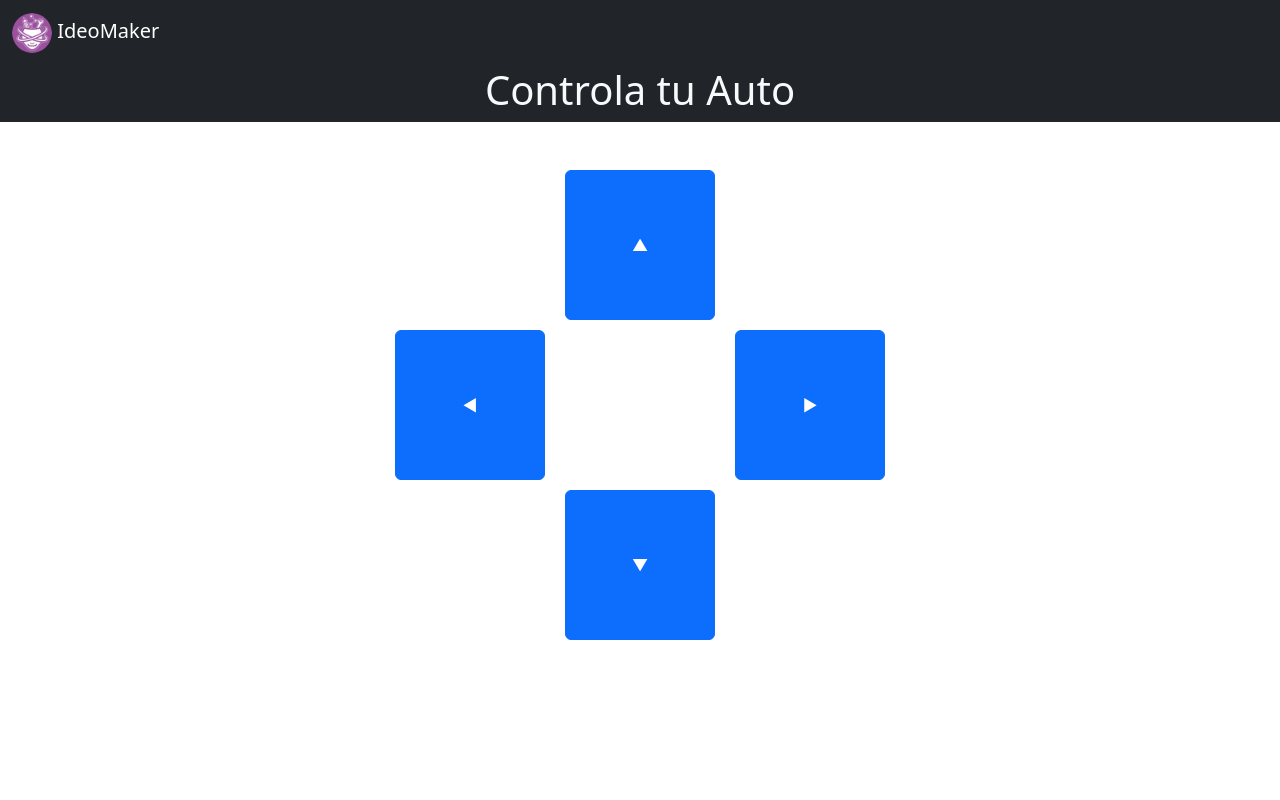
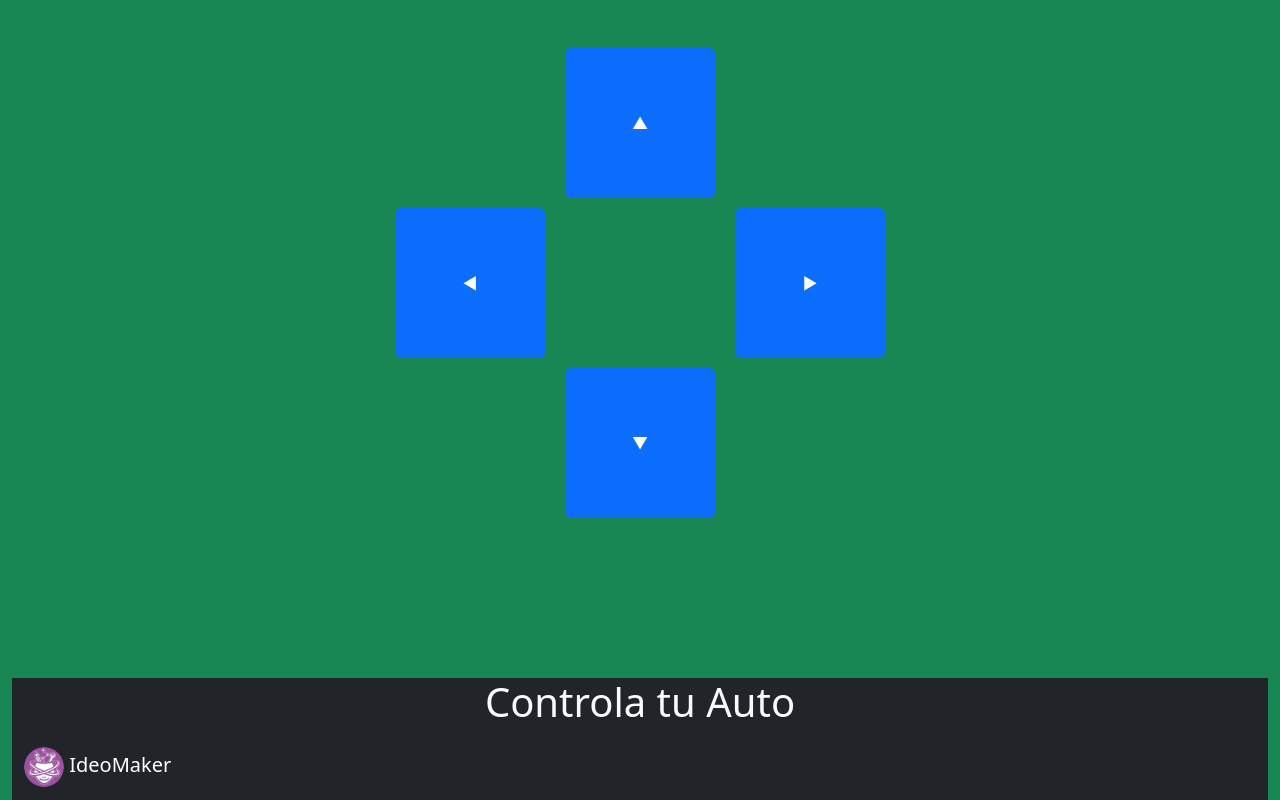
Before and after one commit to DrStone438/MK-Bot-Online, a website: page Servidor Externo ESP 8266/public/index.html in a window 1280 px wide. Drawn offline with nearby package versions, Linux system fonts and the light colour scheme.

Commit message:
Mejore la pagina para ponerlo en una esquina

```diff
--- a/Servidor Externo ESP 8266/public/index.html
+++ b/Servidor Externo ESP 8266/public/index.html
@@ -1,10 +1,13 @@
 <!DOCTYPE html>
 <html lang="en">
   <head>
-    <meta charset="UTF-8">
-    <meta name="viewport" content="width=device-width, initial-scale=1.0">
+    <meta charset="UTF-8" />
+    <meta name="viewport" content="width=device-width, initial-scale=1.0" />
     <title>IdeoMaker Control</title>
-    <link href="https://cdn.jsdelivr.net/npm/bootstrap@5.3.3/dist/css/bootstrap.min.css" rel="stylesheet">
+    <link
+      href="https://cdn.jsdelivr.net/npm/bootstrap@5.3.3/dist/css/bootstrap.min.css"
+      rel="stylesheet"
+    />
     <script src="https://cdn.jsdelivr.net/npm/bootstrap@5.3.3/dist/js/bootstrap.bundle.min.js"></script>
     <style>
       .d-pad {
@@ -26,18 +29,57 @@
     </style>
   </head>
 
-<body>
-    <!--Esta es la barra de navegacion con el logo-->
-    <nav class="navbar navbar-expand-sm bg-dark navbar-dark">
-        <div class="container-fluid">
-          <a class="navbar-brand" href="#">
-            <img src="logo.webp" alt="IdeoMaker" style="width:40px;" class="rounded-pill">
-            IdeoMaker
-          </a>
+  <body class="bg-success">
+    <div class="d-pad mt-5">
+      <div class="empty"></div>
+
+      <button
+        type="button"
+        class="btn btn-primary"
+        id="up"
+        onmousedown="sendCommand('adelante')"
+        onmouseup="sendCommand('stop')"
+      >
+        ▲
+      </button>
+
+      <div class="empty"></div>
+      <button
+        type="button"
+        class="btn btn-primary"
+        id="left"
+        onmousedown="sendCommand('izquierda')"
+        onmouseup="sendCommand('stop')"
+      >
+        ◀
+      </button>
+
+      <div class="empty"></div>
+      <button
+        type="button"
+        class="btn btn-primary"
+        id="right"
+        onmousedown="sendCommand('derecha')"
+        onmouseup="sendCommand('stop')"
+      >
+        ▶
+      </button>
+
+      <div class="empty"></div>
+      <button
+        type="button"
+        class="btn btn-primary mb-5"
+        id="down"
+        onmousedown="sendCommand('atras')"
+        onmouseup="sendCommand('stop')"
+      >
+        ▼
+      </button>
+
+      <div class="empty"></div>
     </div>
-    </nav>
 
-
+    <div class="container-fluid fixed-bottom">
       <div class="container-fluid bg-dark">
         <div class="row">
           <div class="col-12">
@@ -46,34 +88,22 @@
         </div>
       </div>
 
-    <div class="d-pad mt-5">
-        <div class="empty"></div>
+      <!--Esta es la barra de navegacion con el logo-->
+      <nav class="navbar navbar-expand-sm bg-dark navbar-dark">
+        <div class="container-fluid">
+          <a class="navbar-brand" href="#">
+            <img
+              src="logo.webp"
+              alt="IdeoMaker"
+              style="width: 40px"
+              class="rounded-pill"
+            />
+            IdeoMaker
+          </a>
+        </div>
+      </nav>
+    </div>
 
-        <button type="button" class="btn btn-primary" id="up"
-        onmousedown="sendCommand('adelante')"
-        onmouseup="sendCommand('stop')"
-        >▲</button>
-
-        <div class="empty"></div>
-        <button type="button" class="btn btn-primary" id="left"
-        onmousedown="sendCommand('izquierda')"
-        onmouseup="sendCommand('stop')"
-        >◀</button>
-
-        <div class="empty"></div>
-        <button type="button" class="btn btn-primary" id="right"
-        onmousedown="sendCommand('derecha')"
-        onmouseup="sendCommand('stop')"
-        >▶</button>
-
-        <div class="empty"></div>
-        <button type="button" class="btn btn-primary" id="down"
-        onmousedown="sendCommand('atras')"
-        onmouseup="sendCommand('stop')"
-        >▼</button>
-
-        <div class="empty"></div>
-      </div>
 
 
     <script>
```
Also changed, not shown: 1 other file. Lines whose indentation alone changed are shown as unchanged.
